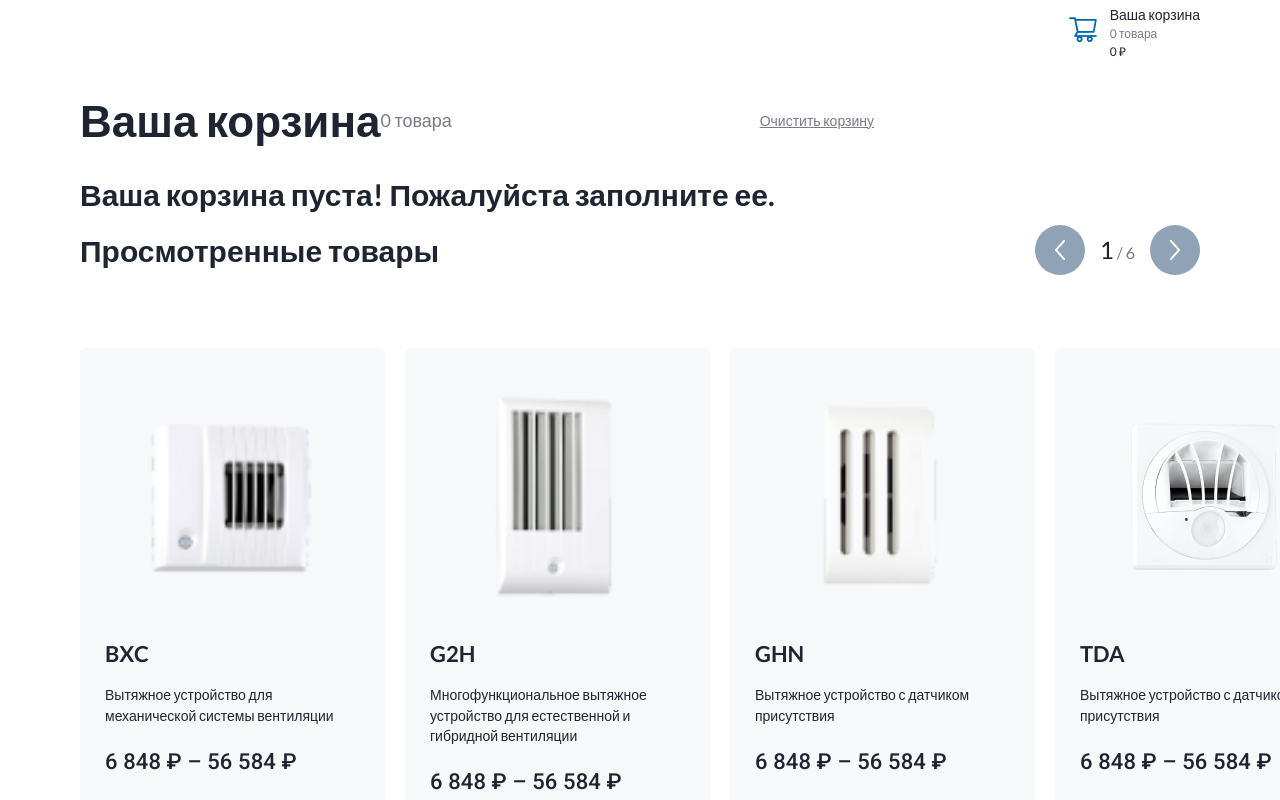
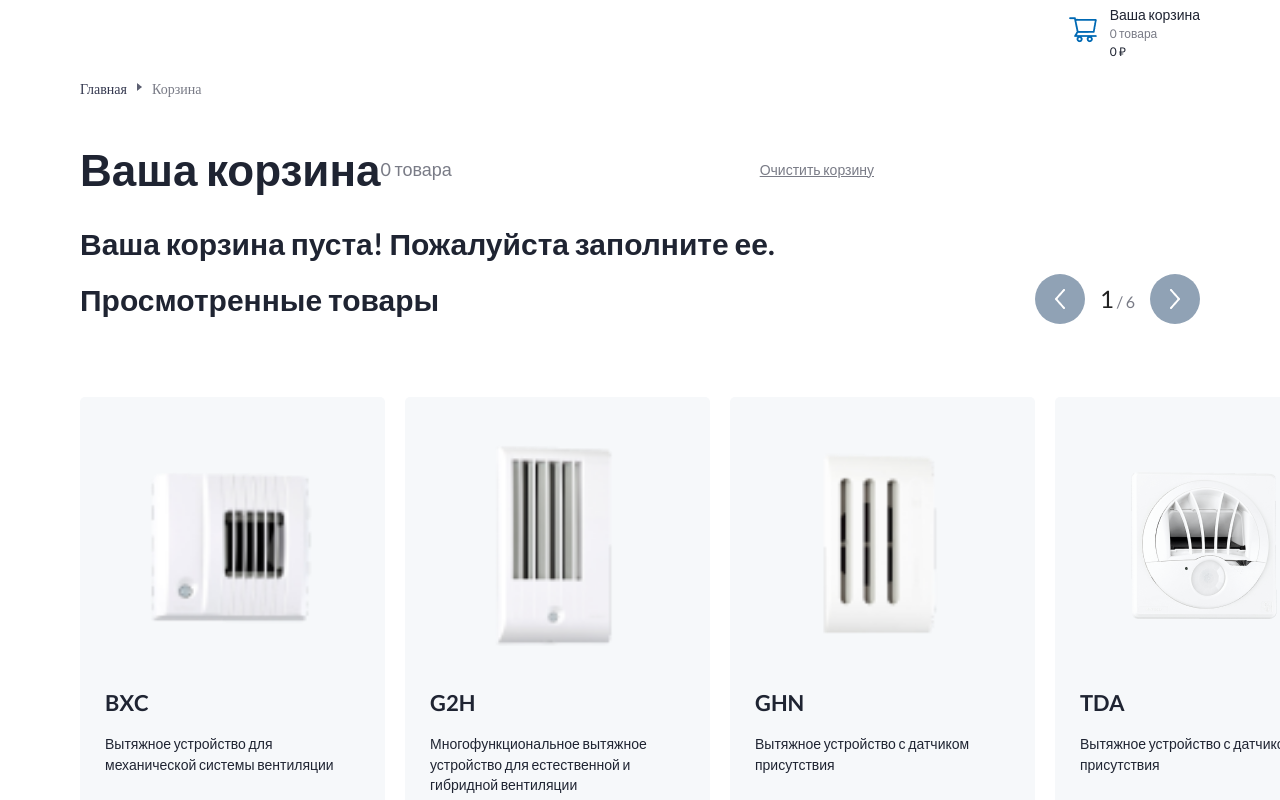
Before and after one commit to Kunduz-rahat/task-vue_positron, a Vue app: page / in a window 1280 px wide. Shown: the top 800 px of the page. Built offline with nearby package versions, Linux system fonts and the light colour scheme.

Commit message:
add cart nav

```diff
--- a/src/components/CartList.vue
+++ b/src/components/CartList.vue
@@ -1,5 +1,19 @@
 <template>
   <div>
+    <div class="cart__nav">
+      <p class="cart__nav_title">Главная</p>
+      <div>
+        <img
+          src="../assets/Vector.png"
+          height="8"
+          width="5"
+          class="cart__nav_img"
+        />
+      </div>
+
+      <p class="cart__nav_title_active">Корзина</p>
+    </div>
+
     <div class="cart__header">
       <div class="cart__info">
         <h1 class="cart__header_title">Ваша корзина</h1>
@@ -247,22 +261,43 @@ export default {
   width: 100%;
   margin-bottom: 12px;
   padding: 13px 0;
-
 }
 .cart__btn_buy {
-  background:white;
+  background: white;
   border-radius: 4px;
   font-family: "Lato";
   font-style: normal;
   font-weight: 600;
   font-size: 18px;
   line-height: 145%;
-  color: #0069B4;
-
-  border:  #0069B4;
+  color: #0069b4;
+  border: #0069b4;
   display: inline;
   width: 100%;
   margin-bottom: 12px;
   padding: 13px 0;
 }
+.cart__nav {
+  display: flex;
+  align-items: center;
+}
+.cart__nav_img {
+  margin: 10px;
+}
+.cart__nav_title {
+  font-family: "Lato";
+  font-style: normal;
+  font-weight: 400;
+  font-size: 14px;
+  line-height: 150%;
+  color: #33374e;
+}
+.cart__nav_title_active {
+  font-family: "Lato";
+  font-style: normal;
+  font-weight: 400;
+  font-size: 14px;
+  line-height: 150%;
+  color: #797b86;
+}
 </style>
```
Also changed, not shown: src/assets/Vector.png (added).
